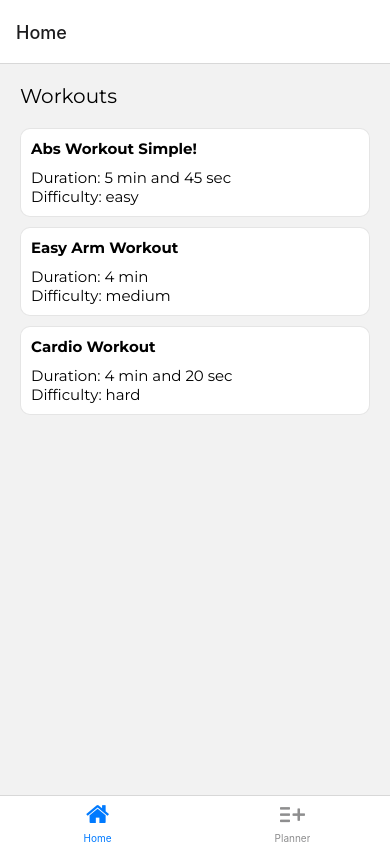
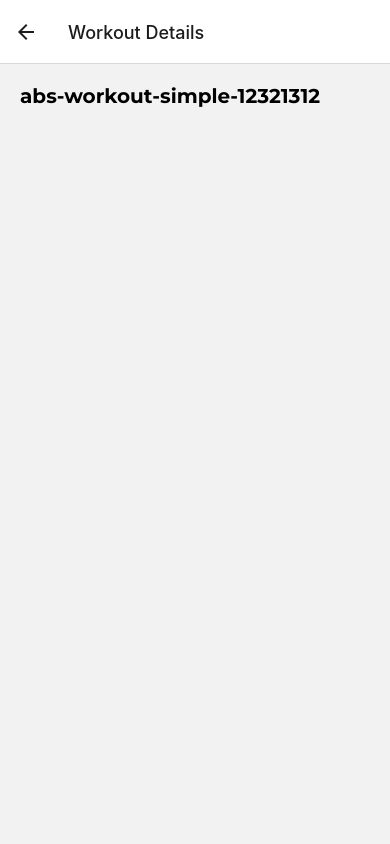
Before and after one commit to Danish64/workoutapp, a React Native app: screen / in a window 390 px wide. Both pictures are taken after a click on the element 195 px from the left and 177 px from the top of the page. Built offline with nearby package versions, Linux system fonts and the light colour scheme.

Commit message:
added: data in asyncstorage

```diff
--- a/hooks/useCachedResources.ts
+++ b/hooks/useCachedResources.ts
@@ -1,5 +1,8 @@
 import { useEffect, useState } from "react";
 import * as Font from "expo-font";
+import { getWorkouts, initWorkouts } from "../storage/workout";
+
+
 
 export default function useCachedResources() {
 
@@ -10,6 +13,7 @@
         async function loadResourcesAndDataAsync(){
 
             try {
+                await initWorkouts();
                 await Font.loadAsync({
                     "montserrat": require("../assets/fonts/Montserrat-Regular.ttf"),
                     "montserrat-bold": require("../assets/fonts/Montserrat-Bold.ttf"),
@@ -18,6 +22,7 @@
             } catch(err) {
                 console.warn(err);
             } finally {
+                const workouts = await getWorkouts();
                 setIsLoadingComplete(true);
             }
         }
--- a/navigation/index.tsx
+++ b/navigation/index.tsx
@@ -4,6 +4,7 @@
 import { NavigationContainer } from "@react-navigation/native";
 import HomeScreen from "../screens/HomeScreen";
 import PlannerScreen from "../screens/PlannerScreen";
+import WorkoutDetailsScreen from "../screens/WorkoutDetails";
 
 
 export default function Navigation(){
@@ -21,6 +22,7 @@
     return (
         <Stack.Navigator>
                 <Stack.Screen name="Root" component={BottomTabNavigator} options={{ headerShown: false }} />
+                <Stack.Screen name="WorkoutDetail" component={WorkoutDetailsScreen} options={{title: "Workout Details"}} />
         </Stack.Navigator>
     );
 }
--- a/package.json
+++ b/package.json
@@ -11,6 +11,7 @@
   },
   "dependencies": {
     "@expo/vector-icons": "^12.0.5",
+    "@react-native-async-storage/async-storage": "^1.16.3",
     "@react-navigation/bottom-tabs": "^6.2.0",
     "@react-navigation/native": "^6.0.8",
     "@react-navigation/native-stack": "^6.5.0",
--- a/screens/HomeScreen.tsx
+++ b/screens/HomeScreen.tsx
@@ -1,11 +1,25 @@
 import { StyleSheet, Text, View, FlatList } from "react-native";
 import { NativeStackHeaderProps } from "@react-navigation/native-stack";
-import data from '../data.json';
 import { Workout } from "../types/data";
 import WorkoutItem from "../components/WorkoutItem";
 import { MontserratText } from "../components/styled/MontserratText";
+import { useEffect, useState } from "react";
+import { getWorkouts } from "../storage/workout";
 
 export default function HomeScreen({navigation}: NativeStackHeaderProps) {
+
+
+    const [workouts, setWorkouts] = useState<Workout[]>([])
+
+    useEffect(() => {
+        async function getData() {
+            const _workouts = await getWorkouts();
+            setWorkouts(_workouts);
+
+        }
+        getData();
+
+    }, []);
 
 
     return (
@@ -13,13 +27,13 @@
             {/* <Text style={styles.header}>Workouts</Text> */}
             <MontserratText style={styles.header}>Workouts</MontserratText>
             <FlatList
-                data={data as unknown as Workout[]}
+                data={workouts}
                 keyExtractor={item => item.slug}
                 renderItem = {({item}) => {
                     return (
                         <WorkoutItem
                             item={item}
-                            onPress={() => console.log(`${item.name} pressed`)}
+                            onPress={() => navigation.navigate('WorkoutDetail', {slug: item.slug})}
                         />
                      )}}
             />
--- /dev/null
+++ b/screens/WorkoutDetails.tsx
@@ -0,0 +1,38 @@
+import { StyleSheet, Text, View } from "react-native";
+import { NativeStackHeaderProps } from "@react-navigation/native-stack";
+
+type DetailParams = {
+    route: {
+        params: {
+            slug: string
+        }
+    }
+}
+
+type Navigation = NativeStackHeaderProps & DetailParams
+
+export default function WorkoutDetailsScreen({navigation, route}: Navigation) {
+
+    const { slug } = route.params;
+
+
+    return (
+        <View style={styles.container}>
+            <Text style={styles.header}>{slug}</Text>
+
+
+        </View>
+    );
+}
+
+const styles = StyleSheet.create({
+    container:{
+        padding: 20,
+        flex: 1,
+    },
+    header: {
+        fontSize: 20,
+        marginBottom: 20,
+        fontFamily: "montserrat-bold"
+    }
+})
--- /dev/null
+++ b/storage/index.ts
@@ -0,0 +1,47 @@
+import AsyncStorage from "@react-native-async-storage/async-storage";
+
+export const storeData = async (key: string, value: any) => {
+    try {
+
+        const stringValue = JSON.stringify(value);
+        await AsyncStorage.setItem(key, stringValue);
+
+    } catch(err) {
+        console.error(err.message)
+    }
+}
+
+export const getData = async (key: string) => {
+    try {
+
+        const value  = await AsyncStorage.getItem(key);
+        if(value !== null) {
+            const data = JSON.parse(value);
+            return data;
+        }
+
+    } catch(err) {
+        console.error(err.message)
+    }
+}
+
+export const containsKey = async (key: string) => {
+    try {
+
+        const keys  = await AsyncStorage.getAllKeys();
+        return keys.includes(key);
+
+    } catch(err) {
+        console.error(err.message)
+    }
+}
+
+export const removeItem = async (key: string) => {
+    try {
+
+        await AsyncStorage.removeItem(key);
+
+    } catch(err) {
+        console.error(err.message)
+    }
+}
--- /dev/null
+++ b/storage/workout.ts
@@ -0,0 +1,26 @@
+import data from '../data.json';
+import { storeData, getData, containsKey, removeItem } from '.';
+import { Workout } from '../types/data';
+
+export const getWorkouts = async (): Promise<Workout[]> => {
+
+    const workouts = await getData("workout-data");
+    return workouts;
+
+}
+
+export const initWorkouts = async (): Promise<boolean> => {
+    const hasWorkouts = await containsKey("workout-data");
+    if(!hasWorkouts){
+        await storeData("workout-data", data);
+        return true;
+    }
+    return false;
+}
+
+export const clearWorkouts = async () => {
+
+    await removeItem("workout-data");
+
+
+}
```
Also changed, not shown: 1 other file (tests, documents, lock files or other folders).
